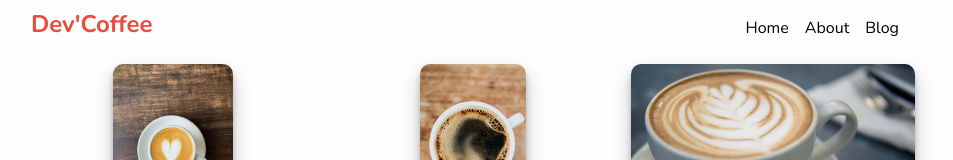
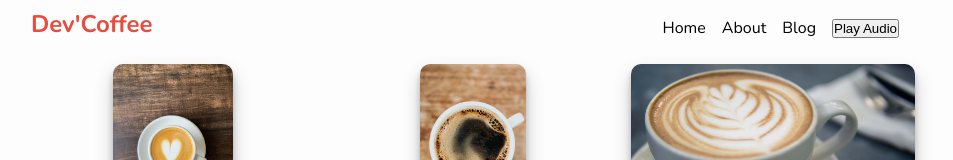
Before and after one commit to amarcolin/myfirpwa, a plain HTML site: page index.html in a window 1280 px wide. Shown: the top 160 px of the page, without its empty margins (167-1120 px from the left). Drawn offline with nearby package versions, Linux system fonts and the light colour scheme.

Commit message:
Update index.html

```diff
--- a/index.html
+++ b/index.html
@@ -28,6 +28,7 @@
           <li>Home</li>
           <li>About</li>
           <li>Blog</li>
+          <li><button onclick="play()">Play Audio</button></li>
         </ul>
       </nav>
       <div class="container"></div>
```
